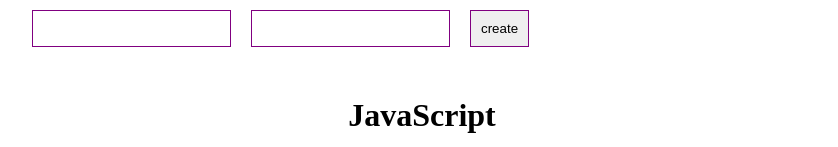
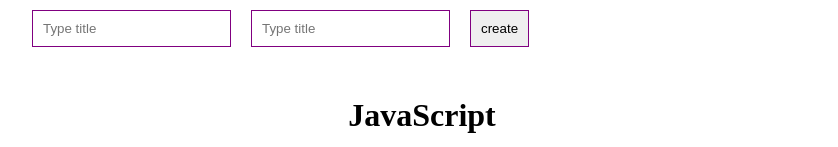
Before and after one commit to obkin/react-first-project, a React (Create React App) app: page / in a window 1280 px wide. Shown: the top 147 px of the page, without its empty margins (218-1056 px from the left). Built offline with nearby package versions, Linux system fonts and the light colour scheme.

Commit message:
learned: how to create new posts

```diff
--- a/src/App.js
+++ b/src/App.js
@@ -5,26 +5,49 @@
 
 function App() {
 
-  const [postsJS, setPostsJS] = useState([
+  const [posts, setPosts] = useState([
     { id: 1, title: 'JavaScript', body: 'This is my first and main language.' },
     { id: 2, title: 'JavaScript', body: 'I did not try this language yet.' },
     { id: 3, title: 'JavaScript', body: 'I really want to try these thechnologies.' },
   ]);
 
+  const [title, setTitle] = useState('');
+  const [body, setBody] = useState('');
+
   function createPost(e) {
     e.preventDefault();
-    // ...
+
+    if (title && body) {
+      const newPost = {
+        id: Date.now(),
+        title: title,
+        body: body,
+      }
+
+      setPosts([...posts, newPost]);
+      setTitle('');
+      setBody('');
+    }
   }
 
   return (
     <div className="App">
-      <MyInput/>
-      <MyInput/>
-      <MyButton>create</MyButton>
-      <PostList posts={postsJS} title={'JavaScript'}/>
+      <MyInput
+        value={title}
+        onChange={e => setTitle(e.target.value)}
+        type='text'
+        placeholder='Type title'
+      />
+      <MyInput
+        value={body}
+        onChange={e => setBody(e.target.value)}
+        type='text'
+        placeholder='Type title'
+      />
+      <MyButton onClick={createPost}>create</MyButton>
+      <PostList posts={posts} title={'JavaScript'}/>
     </div>
   );
 }
 
-
 export default App;
--- a/src/components/PostItem.jsx
+++ b/src/components/PostItem.jsx
@@ -1,11 +1,11 @@
 import React from 'react';
 import '../styles/App.css';
 
-const PostItem = ({post}) => {
+const PostItem = ({ post, postId }) => {
     return (
     <div className='post'>
         <div className='post__content'>
-            <strong>{post.id}. {post.title}</strong>
+            <strong>{postId}. {post.title}</strong>
             <div>
                 {post.body}
             </div>
--- a/src/components/PostList.jsx
+++ b/src/components/PostList.jsx
@@ -7,7 +7,7 @@
             <h1 style={{ textAlign: 'center', marginTop: '40px' }}>
                 {title}
             </h1>
-            {posts.map(post => <PostItem post={post} key={post.id}/>)}
+            {posts.map((post, index) => <PostItem post={post} postId={index + 1} key={post.id}/>)}
         </div>
     );
 };
--- a/src/components/UI/inputs/MyInput.jsx
+++ b/src/components/UI/inputs/MyInput.jsx
@@ -3,7 +3,7 @@
 
 const MyInput = (props) => {
     return (
-        <input className={classes.myInput}/>
+        <input {...props} className={classes.myInput}/>
     );
 };
 
```
